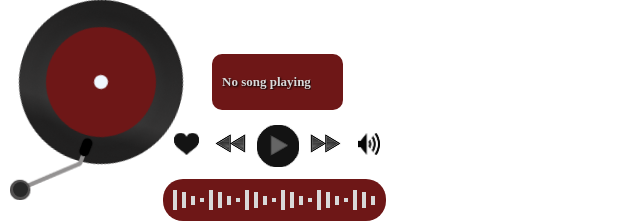
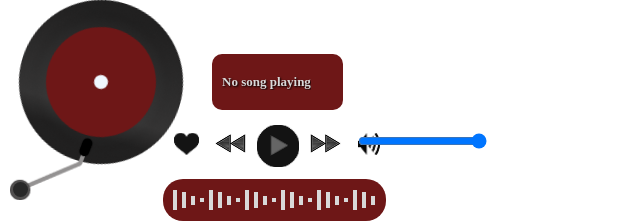
Before and after one commit to gk-Ximena/Musicfy, a React (Vite) app: page / in a window 1280 px wide. Both pictures are taken after a click on the element 369 px from the left and 144 px from the top of the page. Shown: the top 223 px of the page, without its empty margins (0-640 px from the left). Built offline with nearby package versions, Linux system fonts and the light colour scheme.

Commit message:
Volume slide bar updated, volume control is missing still

```diff
--- a/src/components/VolumeButton.tsx
+++ b/src/components/VolumeButton.tsx
@@ -1,16 +1,34 @@
 import { useState } from "react";
 import "./../styles/VolumeButton.css";
+import { invoke } from "@tauri-apps/api/core";
 
 export default function VolumeButton() {
-    //Animate button when is being pressed
-    const [isPressed, setIsPressed] = useState(false);
+    //Volume changes
+    const [showSlider, setShowSlider] = useState(false);
+    const [volume, setVolume] = useState(1);
+
+    const handleVolumeChange = async (e: React.ChangeEvent<HTMLInputElement>) => {
+        const newVolume = Number(e.target.value);
+        setVolume(newVolume);
+
+        await invoke("set_volume", { volume: newVolume });
+    };
 
     return (
-        <div className="volume-button-background">
-            <div className="volume-button">
-
-            </div>
-
+        <div className="volume-button-background"
+        onClick={() => setShowSlider(!showSlider)}>
+            {showSlider && (
+                <input
+                    type="range"
+                    min="0"
+                    max="1"
+                    step="0.1"
+                    value={volume}
+                    onChange={handleVolumeChange}
+                    className="volume-button"
+                    onClick={(e) => e.stopPropagation()}
+                />
+            )}
         </div>
     );
 }
```
